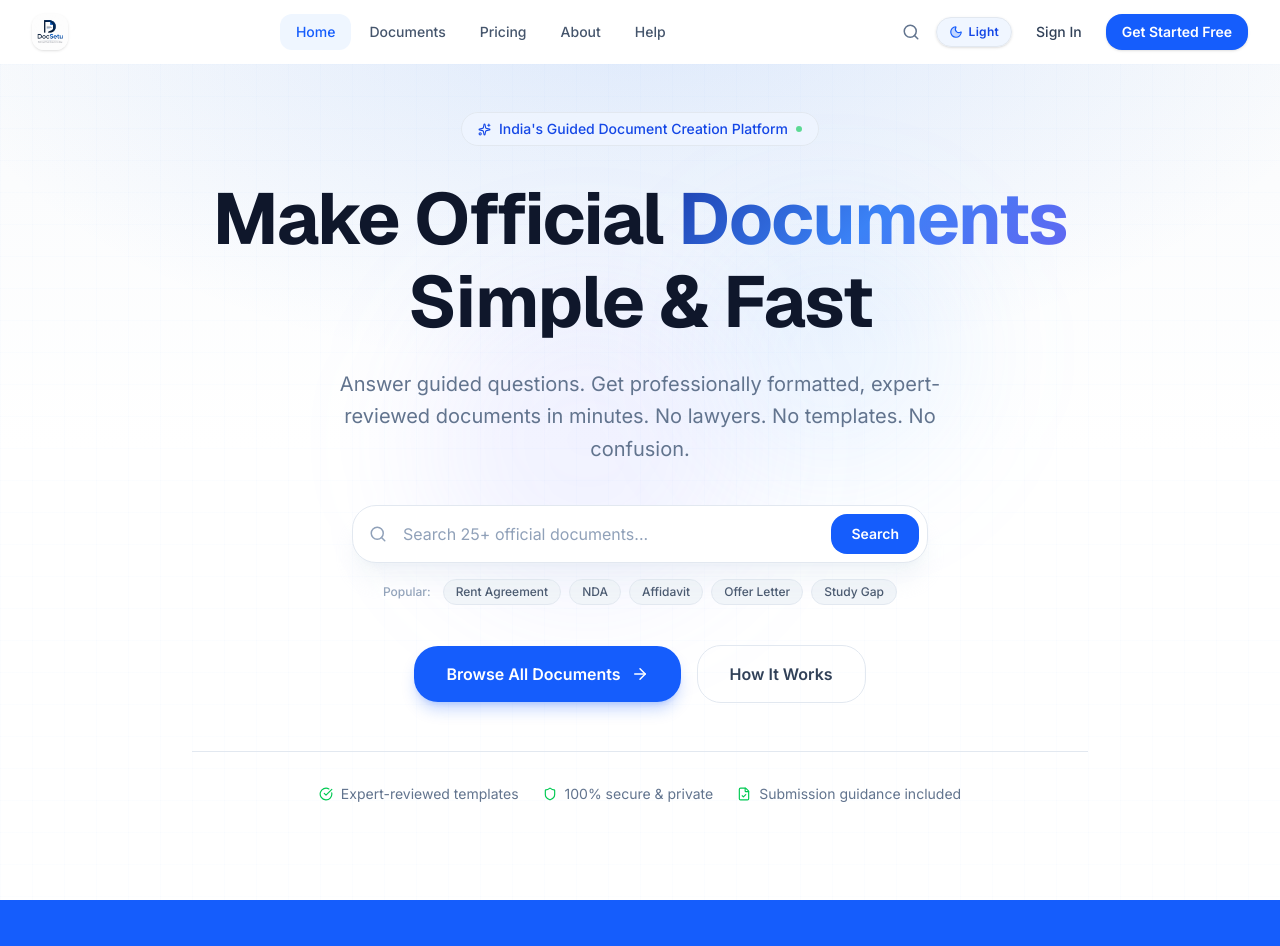
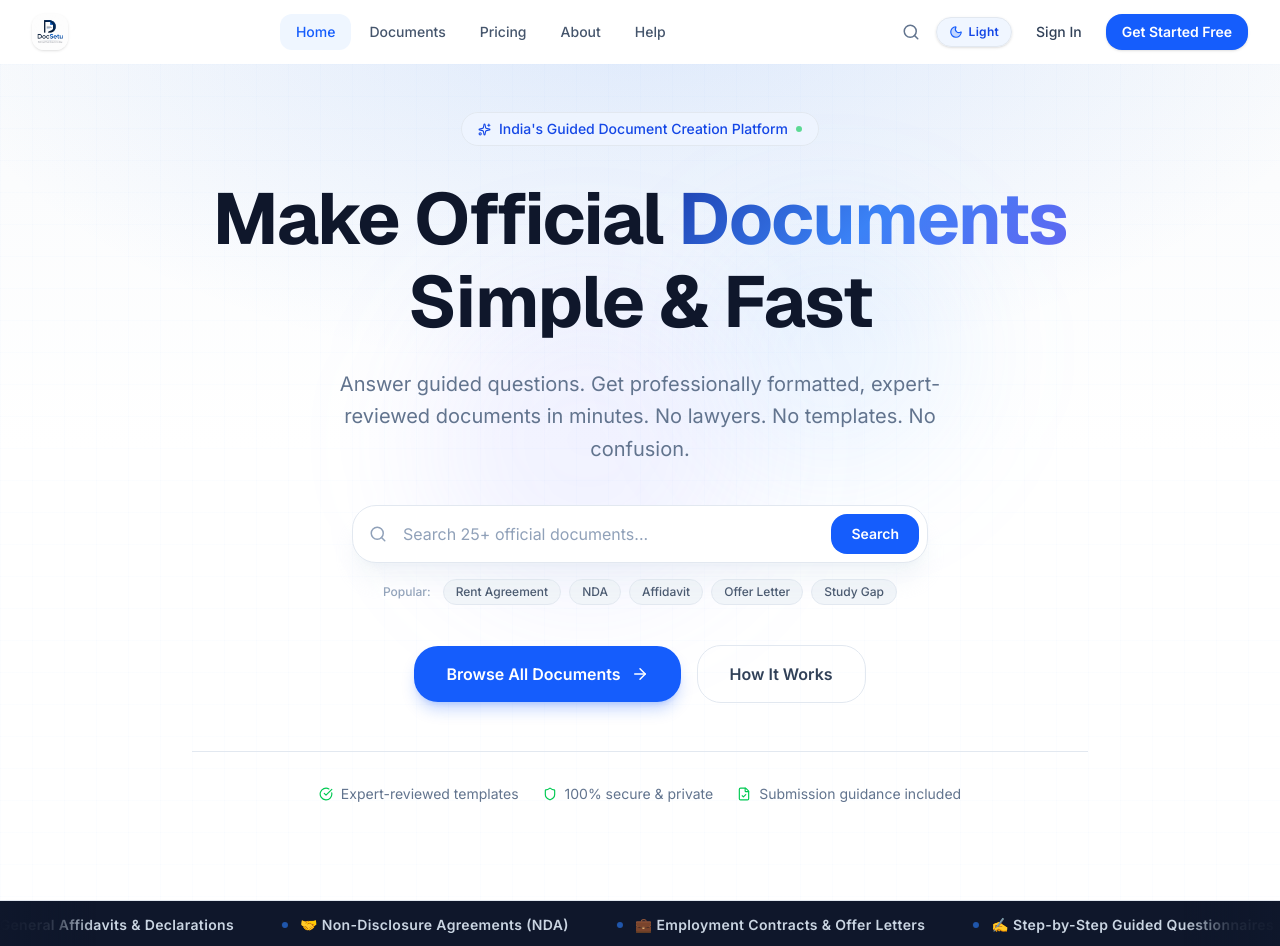
Before and after one commit to Sudhanshu7393/DocSetu, a Next.js app: page / in a window 1280 px wide. Shown: the top 946 px of the page. Built offline with nearby package versions, Linux system fonts and the light colour scheme.

Commit message:
Add high-conversion infinite smooth marquee ticker showcasing key legal templates and online e-Stamping capabilities

```diff
--- a/src/app/globals.css
+++ b/src/app/globals.css
@@ -200,6 +200,22 @@ body {
   animation: float 6s ease-in-out infinite;
 }
 
+/* Infinite Marquee animation */
+@keyframes marquee {
+  0% { transform: translateX(0%); }
+  100% { transform: translateX(-33.333%); }
+}
+
+.animate-marquee {
+  display: flex;
+  width: max-content;
+  animation: marquee 28s linear infinite;
+}
+
+.animate-marquee:hover {
+  animation-play-state: paused;
+}
+
 /* Pulse glow */
 @keyframes pulse-glow {
   0%, 100% { box-shadow: 0 0 0 0 rgba(59, 130, 246, 0.4); }
--- a/src/app/page.tsx
+++ b/src/app/page.tsx
@@ -137,6 +137,39 @@ function CategoryCard({ cat }: { cat: Category }) {
   );
 }
 
+function MarqueeTicker() {
+  const marqueeItems = [
+    "📜 Rent Agreements & Lease Deeds",
+    "🔏 Instant Online e-Stamping via SHCIL",
+    "🛡️ General Affidavits & Declarations",
+    "🤝 Non-Disclosure Agreements (NDA)",
+    "💼 Employment Contracts & Offer Letters",
+    "✍️ Step-by-Step Guided Questionnaires",
+    "📄 Study Gap & Domicile Affidavits",
+    "⚡ Instant PDF & Word (.docx) Exports",
+    "🇮🇳 India's Guided Official Document Engine",
+  ];
+
+  return (
+    <div className="py-3.5 bg-slate-900 text-white overflow-hidden border-y border-slate-800 relative select-none shadow-md">
+      <div className="absolute left-0 top-0 bottom-0 w-16 sm:w-24 bg-gradient-to-r from-slate-900 via-slate-900/90 to-transparent z-10 pointer-events-none" />
+      <div className="absolute right-0 top-0 bottom-0 w-16 sm:w-24 bg-gradient-to-l from-slate-900 via-slate-900/90 to-transparent z-10 pointer-events-none" />
+
+      <div className="flex whitespace-nowrap animate-marquee">
+        {[...marqueeItems, ...marqueeItems, ...marqueeItems].map((item, i) => (
+          <div
+            key={i}
+            className="flex items-center gap-3 mx-4 sm:mx-6 text-xs sm:text-sm font-semibold tracking-wide text-slate-300 hover:text-white transition-colors"
+          >
+            <span className="w-1.5 h-1.5 rounded-full bg-blue-500 animate-pulse flex-shrink-0" />
+            <span>{item}</span>
+          </div>
+        ))}
+      </div>
+    </div>
+  );
+}
+
 export default function HomePage() {
   const [searchQuery, setSearchQuery] = useState("");
 
@@ -245,6 +278,9 @@ export default function HomePage() {
           </div>
         </div>
       </section>
+
+      {/* ─── MARQUEE TICKER ─── */}
+      <MarqueeTicker />
 
       {/* ─── STATS ─── */}
       <section className="bg-blue-600 dark:bg-blue-700">
```
